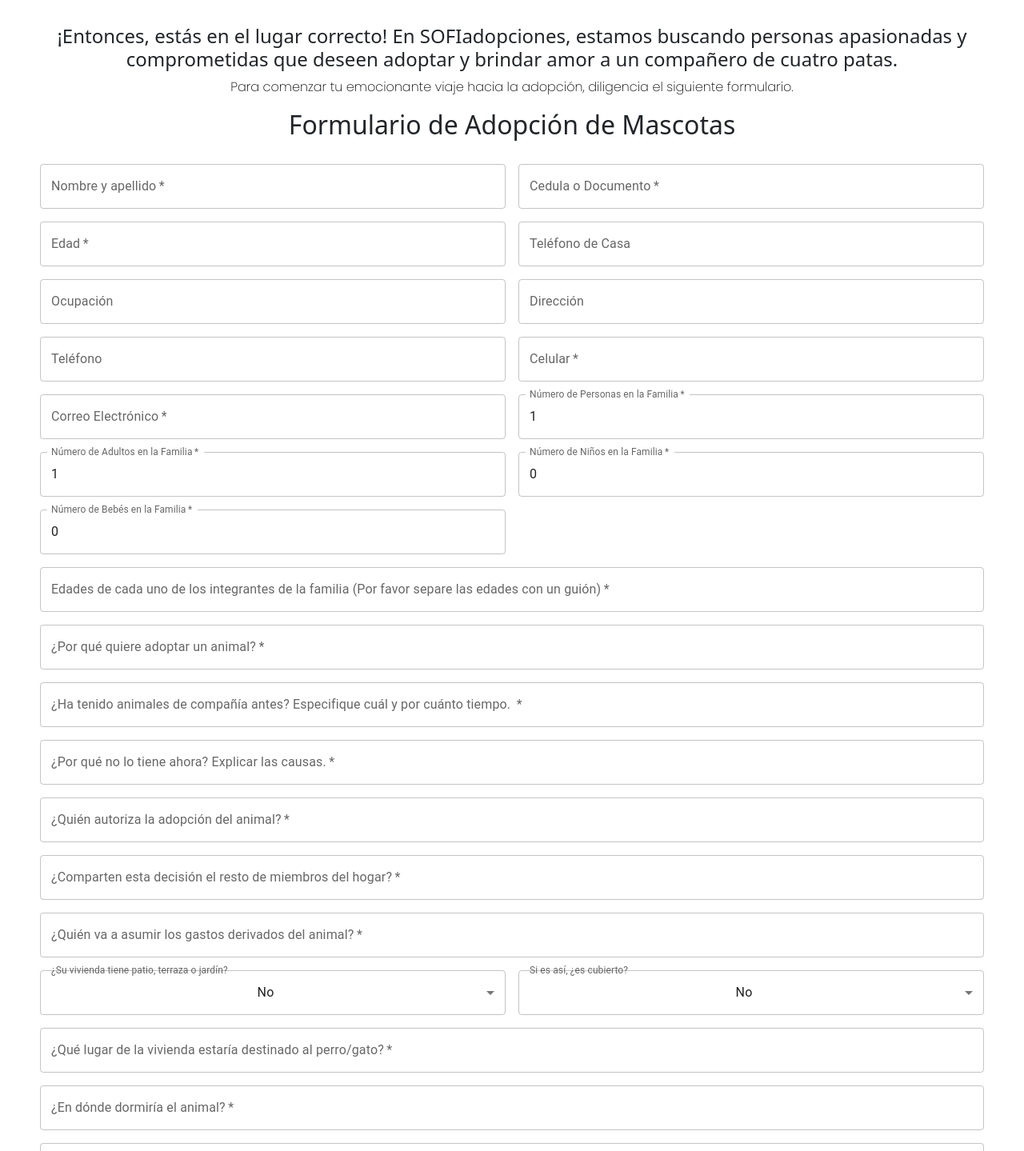
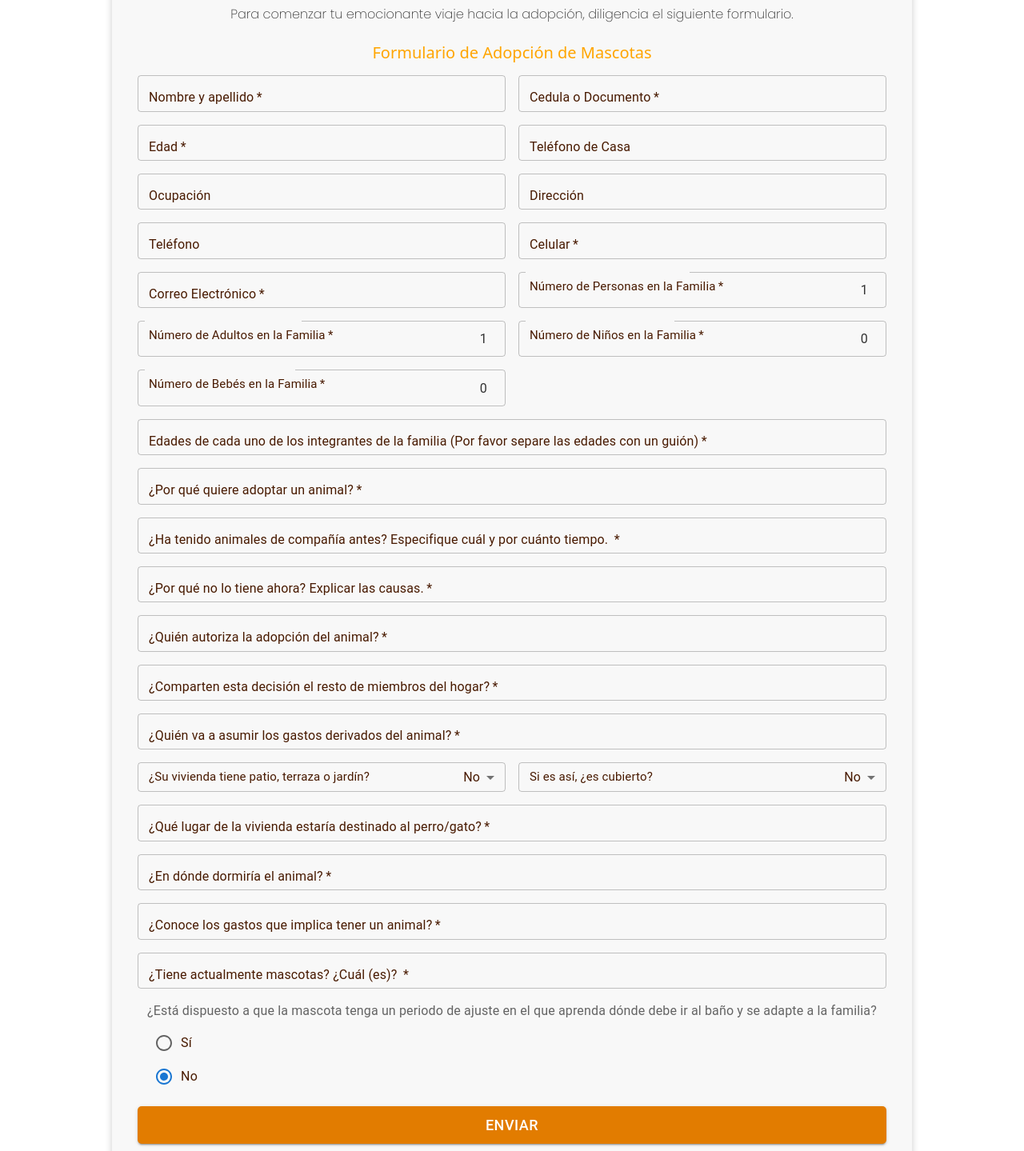
Before and after one commit to daniitoro29/sofi_adopciones_frontend, a React (Create React App) app: page /adoptions in a window 1280 px wide. Shown: the part 351-1790 px from the top of the page at 80% size. Built offline with nearby package versions, Linux system fonts and the light colour scheme; no server answers.

Commit message:
Cambios formulario mascota

```diff
--- a/src/views/AdoptionForm/AdoptionForm.css
+++ b/src/views/AdoptionForm/AdoptionForm.css
@@ -1,38 +1,93 @@
-@import '../../styles.css';
+.adoptions {
+    text-align: center;
+    margin: 2rem;
+    padding: 2rem;
+    background-color: var(--color12);
+    border-radius: 10px;
+    box-shadow: 0 0 10px rgba(0, 0, 0, 0.2);
+    max-width: 1000px;
+    margin: 0 auto;
+  }
 
-.adoptions {
-    height: 72.5vh;
-    padding: 50px;
+  .adoptions h1 {
+    font-size: 24px;
+    color: var(--color7);
+    margin-bottom: 1rem;
+  }
+
+  .adoptions h2 {
+    font-size: 20px;
+    color: var(--color1);
+    margin-bottom: 1rem;
+  }
+
+  .adoptions p {
+    font-size: 16px;
+    color: #333;
+    margin-bottom: 1.5rem;
+  }
+
+  .adoptions form {
     display: flex;
     flex-direction: column;
     align-items: center;
-    text-align: center;
   }
 
-.adoptions h1 {
-    margin-bottom: 50px;
+  .adoptions form label {
+    font-size: 16px;
+    margin: 0rem 0;
+    color: var(--color11);
   }
 
-.adoptions h2 {
-    margin-bottom: 30px;
+  .adoptions form input,
+  .adoptions form select {
+    width: 100%;
+    padding: 0.5rem;
+    margin: 0.2rem 0;
+    border-radius: 5px;
+    font-size: 16px;
+    color: #333;
+    max-width: 100%;
+    text-align: end;
   }
 
-.adoptions button {
-    margin-top: 50px;
+  .adoptions form select {
+    appearance: none;
   }
 
-.button-adoptions {
-    background-color: var(--color1) !important;
-    margin-top: 20px;
-    font-family: "Poppins", sans-serif;
-    font-weight: 600 !important;
-    border: none !important;
-
-    padding: 10px 20px;
-    border-radius: 10px
+  .adoptions form button {
+    width: 100%;
+    padding: 0.5rem;
+    margin: 1rem 0;
+    background-color: var(--color7);
+    color: #fff;
+    border: none;
+    border-radius: 5px;
+    cursor: pointer;
+    font-size: 18px;
+    transition: background-color 0.3s;
   }
 
-.button-adoptions a {
-    color: white !important;
-    text-decoration: none;
+  .adoptions form button:hover {
+    background-color: var(--color8);
   }
+
+  .yes-no-buttons {
+    display: flex;
+    justify-content: center;
+  }
+
+  .css-11u53oe-MuiSelect-select-MuiInputBase-input-MuiOutlinedInput-input.css-11u53oe-MuiSelect-select-MuiInputBase-input-MuiOutlinedInput-input.css-11u53oe-MuiSelect-select-MuiInputBase-input-MuiOutlinedInput-input {
+    padding: 7px;
+    text-align: end;
+    color: var(--color11)
+}
+
+.css-1jy569b-MuiFormLabel-root-MuiInputLabel-root{
+    font-size: 20px !important;
+    margin: 1rem 0!important;
+}
+
+.css-14lo706{
+    float: inline-end !important;
+}
--- a/src/views/AdoptionForm/AdoptionForm.jsx
+++ b/src/views/AdoptionForm/AdoptionForm.jsx
@@ -413,9 +413,9 @@ const FormularioAdopcion = () => {
                                 required
                             />
                         </Grid>
-                        <Grid item xs={6} md={6}>
+                        <Grid item xs={12} md={12}>
                             <FormControl component="fieldset">
-                                <FormLabel component="legend"> ¿Está dispuesto a que el gato o perro tenga un periodo de ajuste en el que aprenda dónde debe ir
+                                <FormLabel component="legend"> ¿Está dispuesto a que la mascota tenga un periodo de ajuste en el que aprenda dónde debe ir
                                     al baño y se adapte a la familia? </FormLabel>
                                 <RadioGroup
                                     name="Form_PeriodoAjusteMascota"
```
Lines whose indentation alone changed are shown as unchanged.
